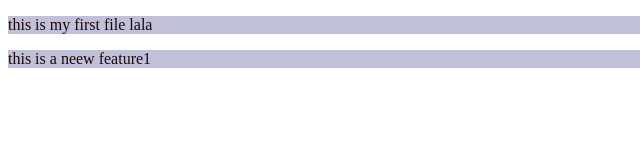
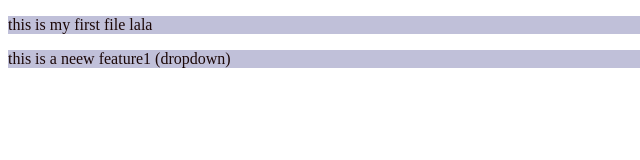
Before and after one commit to imankitksingh/local_repo, a plain HTML site: page index.html in a window 1280 px wide. Shown: the full height of the page, 0-640 px from the left. Drawn offline with Linux system fonts and the light colour scheme.

```diff
--- a/index.html
+++ b/index.html
@@ -8,6 +8,6 @@
   </head>
   <body>
     <p>this is my first file lala</p>
-    <p>this is a neew feature1</p>
+    <p>this is a neew feature1 (dropdown)</p>
   </body>
 </html>
```
